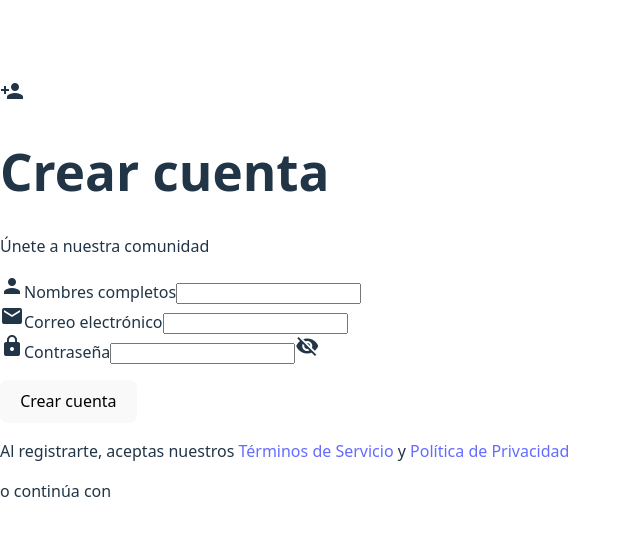
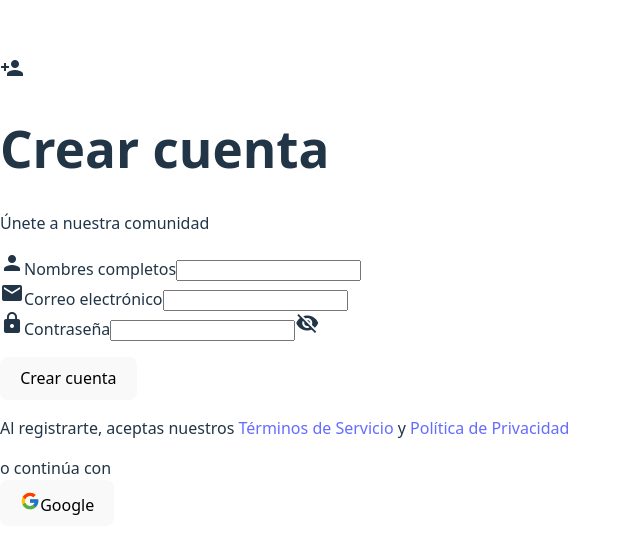
Before and after one commit to Milcatoledo/FormWithReact, a React (Vite) app: page / in a window 1280 px wide. Shown: the part 109-662 px from the top of the page, without its empty margins (0-640 px from the left). Built offline with nearby package versions, Linux system fonts and the light colour scheme.

Commit message:
Alternative login button component created

```diff
--- a/src/App.jsx
+++ b/src/App.jsx
@@ -1,4 +1,6 @@
 import ContentForm from './components/contentForm'
+import ButtonSocialForm from './components/buttonSocialForm'
+import googleIcon from './svg/google.svg'  // Importación corregida
 
 function App() {
     return (
@@ -10,9 +12,13 @@ function App() {
         <p className="subtitle">Únete a nuestra comunidad</p>
         <ContentForm />
         <div className="divider">
-            <span>o continúa con</span>
+          <span>o continúa con</span>
+        </div>
+        <div>
+          <ButtonSocialForm imagePath={googleIcon} buttonName="Google" />
         </div>
       </div>
     )
 }
+
 export default App
--- /dev/null
+++ b/src/components/buttonSocialForm.jsx
@@ -0,0 +1,10 @@
+function ButtonSocialForm({ buttonName, imagePath }) {
+    return (
+        <button>
+            <img src={imagePath} alt={`${buttonName} icon`} width="20" height="20" />
+            {buttonName}
+        </button>
+    )
+}
+
+export default ButtonSocialForm
--- a/src/components/contentForm.jsx
+++ b/src/components/contentForm.jsx
@@ -23,7 +23,7 @@ function ContentForm() {
                 />
             </>
 
-            <ButtonForm typeButton="submit" buttonName="Crear cuenta" />
+            <ButtonForm buttonName="Crear cuenta" />
             <p>Al registrarte, aceptas nuestros
                 <a href="#"> Términos de Servicio</a> y
                 <a href="#"> Política de Privacidad</a></p>
```
Also changed, not shown: src/svg/google.svg (added).
